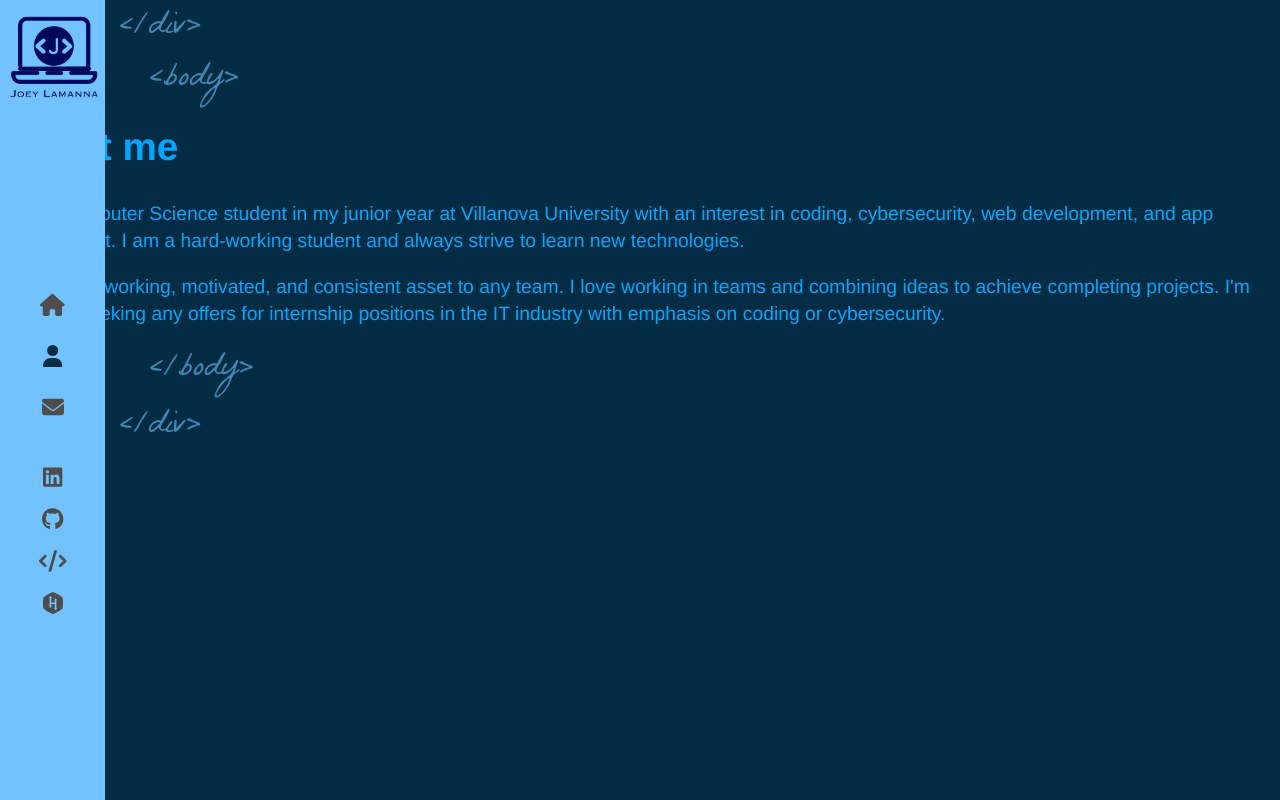
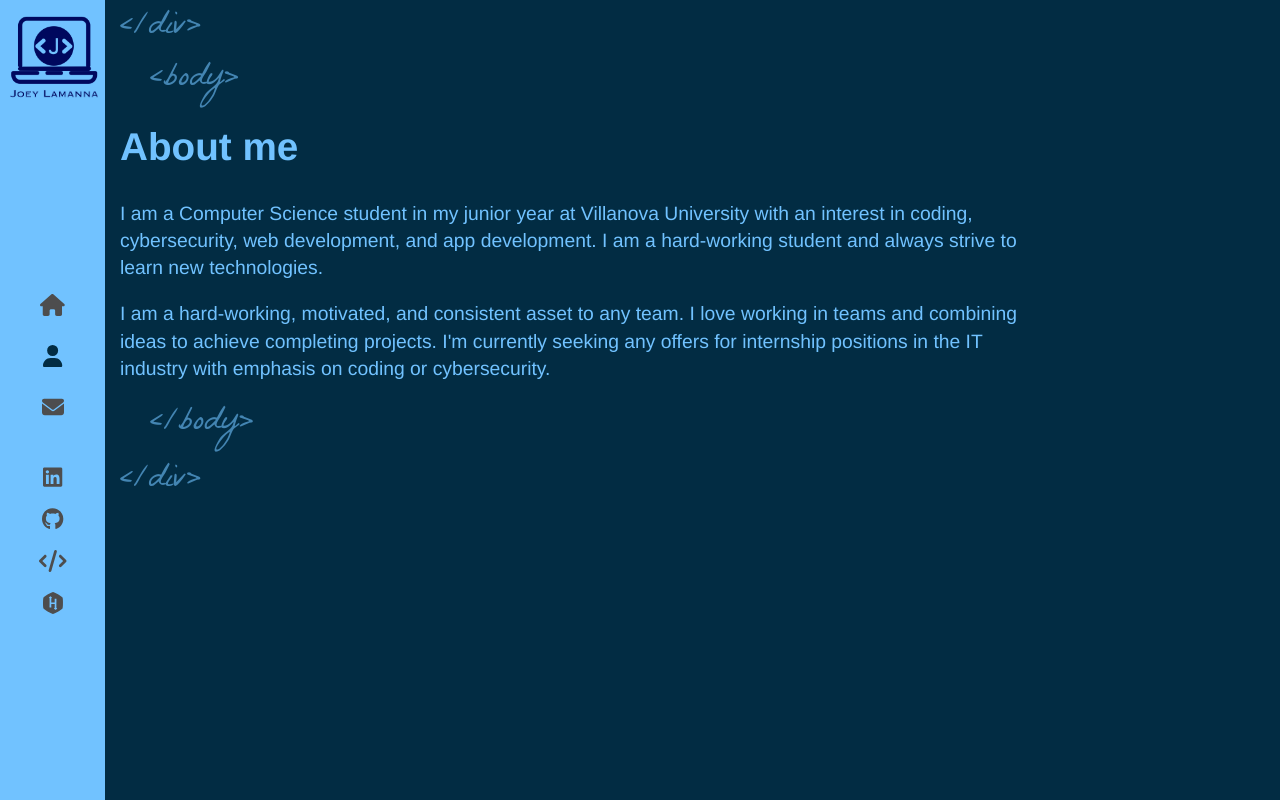
Before and after one commit to Joeylamanna/Joeylamanna.github.io, a React (Create React App) app: page /about in a window 1280 px wide. Built offline with nearby package versions, Linux system fonts and the light colour scheme.

Commit message:
fixed about page component so that text was not blocked by sidebar component

```diff
--- a/src/components/About/index.scss
+++ b/src/components/About/index.scss
@@ -1,10 +1,13 @@
 
 .text-zone h1 {
-    color: rgb(0, 166, 255);
+    margin-left: 120px;
+    color: #71C2FF;
     font-size: calc(.6 * (1.5vh + 4.1vw));
 }
 
 .text-zone p {
-    color: rgb(0, 166, 255);
+    margin-left: 120px;
+    margin-right: 250px;
+    color: #71C2FF;
     font-size: calc(.3 * (1.5vh + 4.1vw));
 }
```
